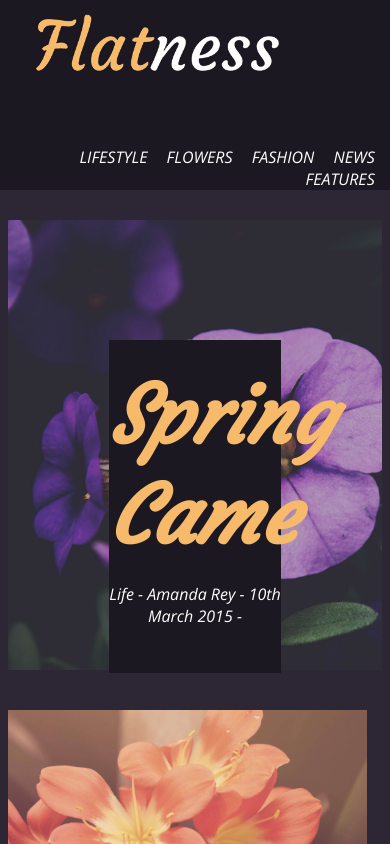
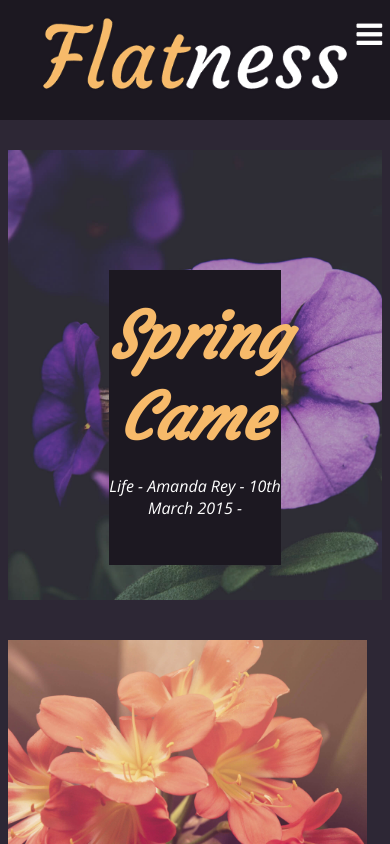
Before and after one commit to dunkel-cat/blog, a plain HTML site: page index.html in a window 390 px wide. Shown: the top 844 px of the page. Drawn offline with nearby package versions, Linux system fonts and the light colour scheme.

Commit message:
updating files

```diff
--- a/css/main.css
+++ b/css/main.css
@@ -28,10 +28,10 @@ header{
 	color: #F7BA6A;
 }
 .bars {
-	font-size: 3em;
+	font-size: 30px;
 	display: none;
 	position: absolute;
-	top: 50%;
+	top: 20px;
 	right: 2%;
 }
 
@@ -159,8 +159,21 @@ p{
 .banner, .black-box1{
 	width: 100%;
 }
+
 .titulo{
 	padding-bottom: 10%;
 	font-family: 'Courgette';
-	font-size: 5em;
+	font-size: 4em;
 }
+.menu{
+	display: none;
+}
+.bars{
+	display: inline;
+}
+.size{
+	min-width: 100%;
+}
+.box-black2, .search, .floral-text2, .title-me, .box-black3, .me{
+	display: none;
+}
--- a/index.html
+++ b/index.html
@@ -118,7 +118,7 @@
 			<div class="col-5 box">
 				<h2 class="floral-text2"><em>About me</em></h2>
 				<div class="about-me">
-					<img src="image/me.jpg">
+					<img class="me" src="image/me.jpg">
 				</div>
 			</div>
 			<div class=" col-5 box">
```
